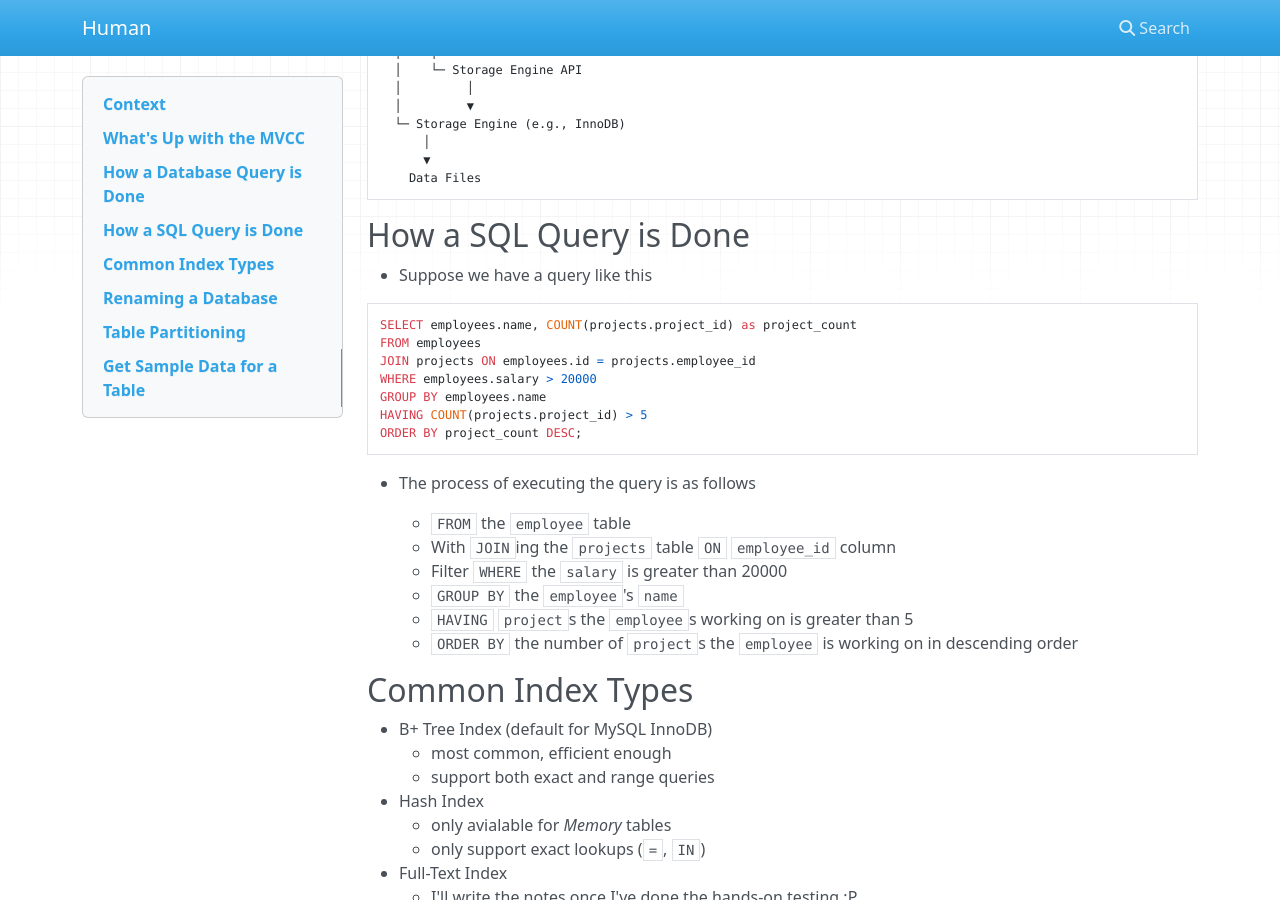
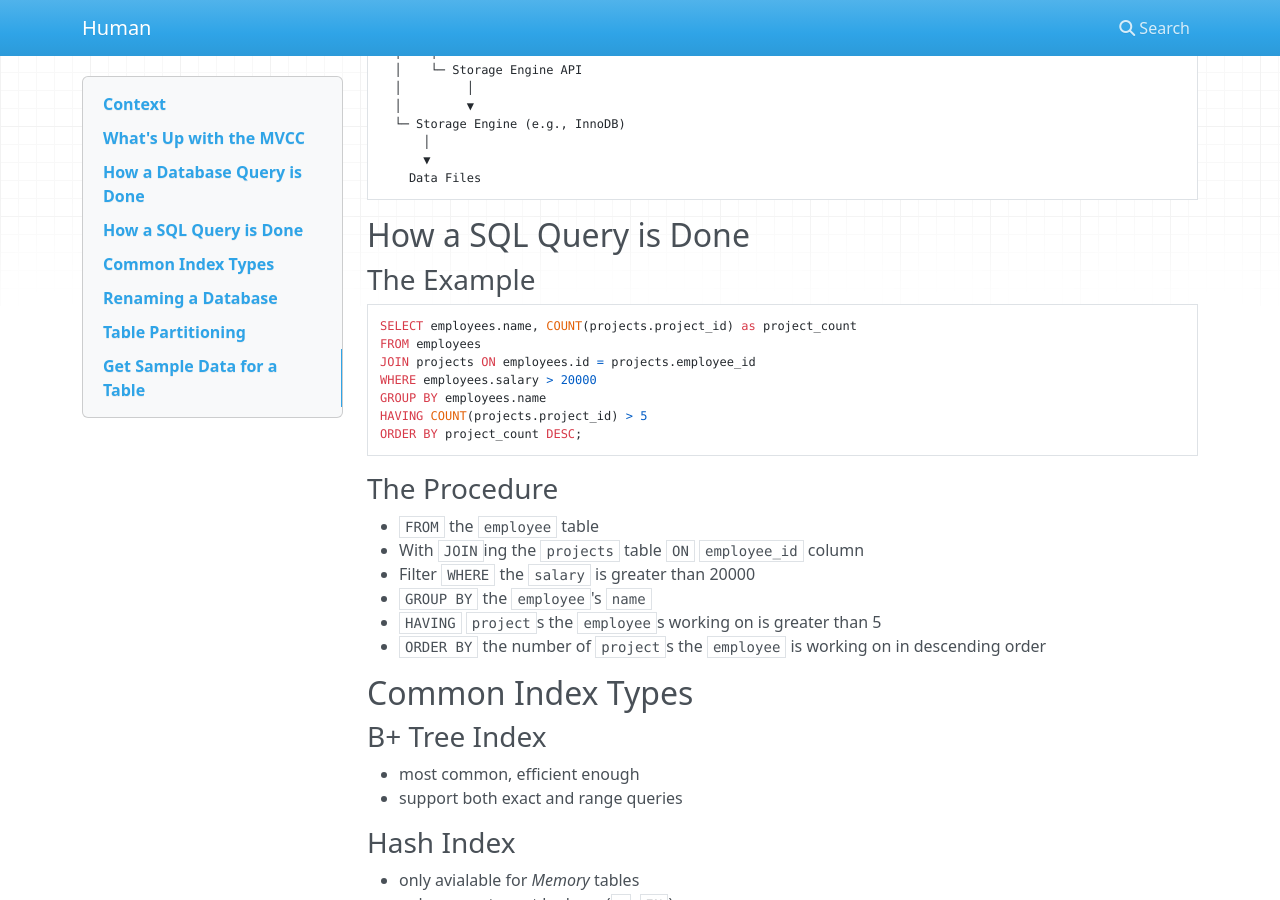
Before and after one commit to codingEzio/codingEzio.github.io, an MkDocs documentation site: the page built from docs/hands-on/core-database.md, in a window 1280 px wide and 900 px high, scrolled down 1336 px. Built offline with MkDocs 1.6.1, drawn with Linux system fonts in a browser that asks for light colours; nearby versions of some CDN libraries.

Commit message:
style: Better sections for notes on Database

````diff
--- a/docs/hands-on/core-database.md
+++ b/docs/hands-on/core-database.md
@@ -71,7 +71,7 @@ MySQL Server
 
 ## How a SQL Query is Done
 
-- Suppose we have a query like this
+### The Example
 
 ```sql
 SELECT employees.name, COUNT(projects.project_id) as project_count
@@ -83,27 +83,34 @@ HAVING COUNT(projects.project_id) > 5
 ORDER BY project_count DESC;
 ```
 
-- The process of executing the query is as follows
+### The Procedure
 
-    - `FROM` the `employee` table
-    - With `JOIN`ing the `projects` table `ON` `employee_id` column
-    - Filter `WHERE` the `salary` is greater than 20000
-    - `GROUP BY` the `employee`'s `name`
-    - `HAVING` `project`s the `employee`s working on is greater than 5
-    - `ORDER BY` the number of `project`s the `employee` is working on in descending order
+- `FROM` the `employee` table
+- With `JOIN`ing the `projects` table `ON` `employee_id` column
+- Filter `WHERE` the `salary` is greater than 20000
+- `GROUP BY` the `employee`'s `name`
+- `HAVING` `project`s the `employee`s working on is greater than 5
+- `ORDER BY` the number of `project`s the `employee` is working on in descending order
 
 ## Common Index Types
 
-- B+ Tree Index (default for MySQL InnoDB)
-    - most common, efficient enough
-    - support both exact and range queries
-- Hash Index
-    - only avialable for *Memory* tables
-    - only support exact lookups (`=`, `IN`)
-- Full-Text Index
-    - I'll write the notes once I've done the hands-on testing ;P
-- Spatial Index
-    - I'll write the notes once I've done the hands-on testing ;P
+### B+ Tree Index
+
+- most common, efficient enough
+- support both exact and range queries
+
+### Hash Index
+
+- only avialable for *Memory* tables
+- only support exact lookups (`=`, `IN`)
+
+### Full-Text Index
+
+- I'll write the notes once I've done the hands-on testing ;P
+
+### Spatial Index
+
+- I'll write the notes once I've done the hands-on testing ;P
 
 ## Renaming a Database
 
````
